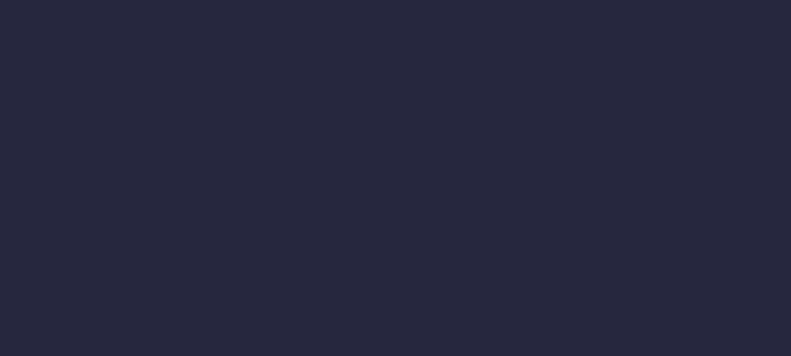
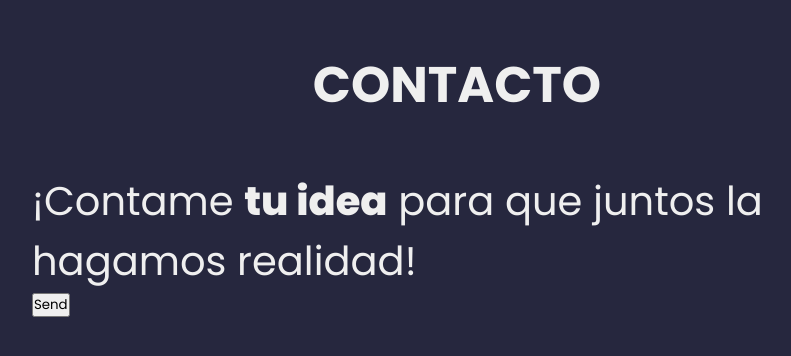
Before and after one commit to LucasiBai/Planeta3D, a React (Create React App) app: page /contact in a window 1280 px wide. Before the commit this address had no page. Shown: the top 356 px of the page, without its empty margins (183-974 px from the left). Built offline with nearby package versions, Linux system fonts and the light colour scheme.

Commit message:
creacion de servicio de contacto

```diff
--- a/src/App.js
+++ b/src/App.js
@@ -1,12 +1,14 @@
 import { BrowserRouter, Routes, Route } from "react-router-dom";
 
 import HomePage from "./pages/HomePage/HomePage";
+import ContactPage from "./pages/ContactPage/ContactPage";
 
 function App() {
 	return (
 		<BrowserRouter>
 			<Routes>
 				<Route path="/" element={<HomePage />} />
+				<Route path="/contact" element={<ContactPage />} />
 			</Routes>
 		</BrowserRouter>
 	);
--- /dev/null
+++ b/src/environment.js
@@ -0,0 +1,5 @@
+class Environment {
+	static baseWspUrl = "https://api.whatsapp.com/send?phone=5493468416049";
+}
+
+export default Environment;
--- a/src/pages/ContactPage/ContactPage.jsx
+++ b/src/pages/ContactPage/ContactPage.jsx
@@ -1,7 +1,21 @@
+import ContactService from "../../services/ContactService";
+
 import PageTitle from "../../components/PageTitle/PageTitle";
+
 import "./ContactPage.css";
 
 const ContactPage = () => {
+	const sendMessage = () => {
+		const data = {
+			name: "",
+			phone: "holi",
+			email: "",
+			content: "dasd",
+		};
+
+		ContactService.sendMessage(data);
+	};
+
 	return (
 		<main className="contact-page__box">
 			<PageTitle>Contacto</PageTitle>
@@ -10,6 +24,7 @@ const ContactPage = () => {
 					<p>
 						¡Contame <span>tu idea</span> para que juntos la hagamos realidad!
 					</p>
+					<button onClick={sendMessage}>Send</button>
 				</article>
 			</section>
 		</main>
--- /dev/null
+++ b/src/services/ContactService.js
@@ -0,0 +1,14 @@
+import Environment from "../environment";
+
+const baseWspUrl = Environment.baseWspUrl;
+
+class ContactService {
+	static sendMessage(data) {
+		const message = `Hola, mi nombre es ${data["name"]} y estoy interesado/a en sus productos en Planeta 3D. Me gustaría obtener más información y estoy disponible para recibir ofertas especiales en mi correo electrónico ${data["email"]} o a través de un mensaje en mi teléfono ${data["phone"]}. El mensaje que me gustaría enviarles es: ${data["content"]}. ¡Gracias!`;
+		const encodedMsg = encodeURIComponent(message);
+
+		window.location.href = baseWspUrl + `&text=${encodedMsg}`;
+	}
+}
+
+export default ContactService;
```
